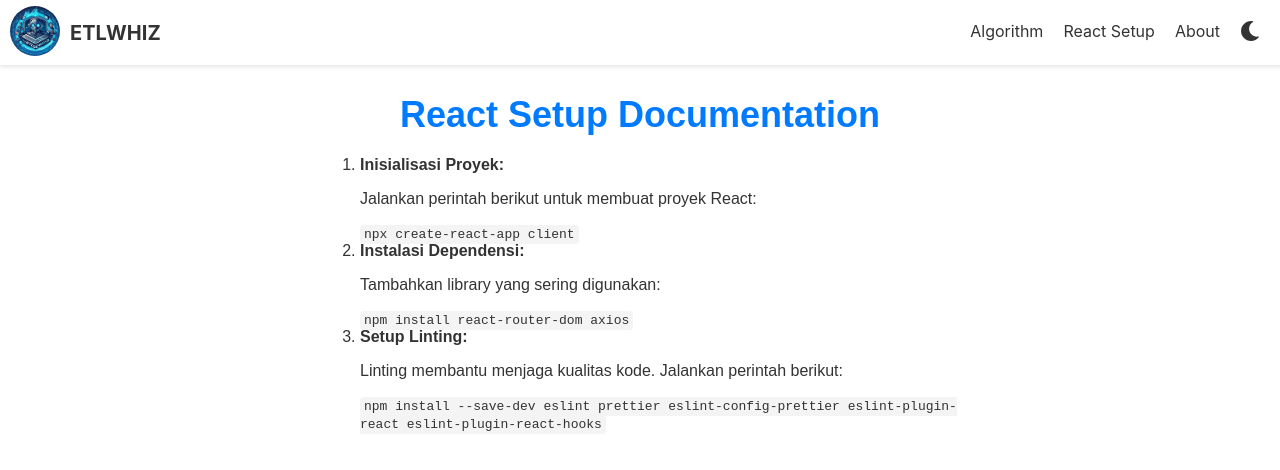
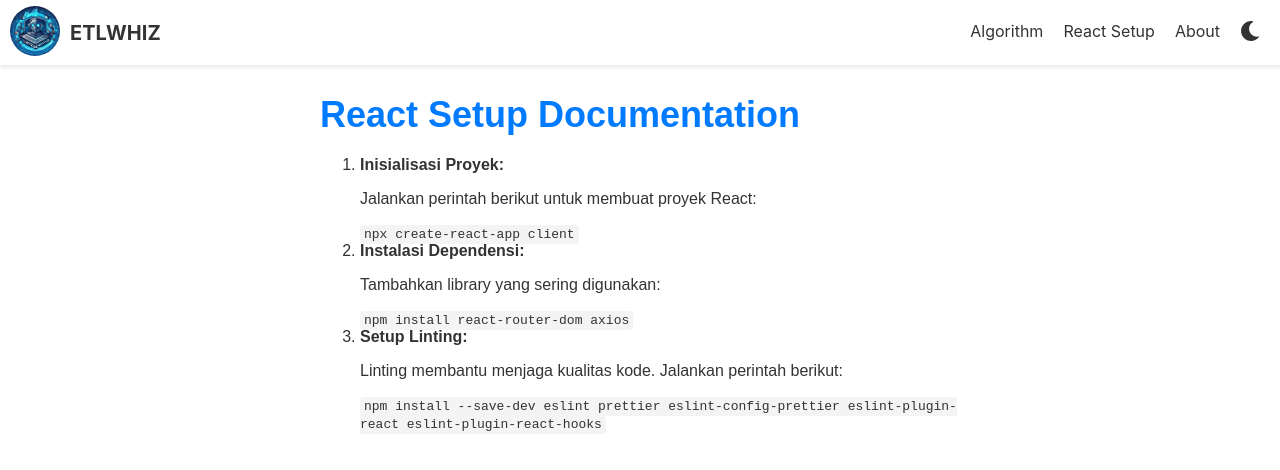
Before and after one commit to erictlwhiz/portfolio, a React (Create React App) app in the folder docsWeb/client/: page /reactsetup in a window 1280 px wide. Shown: the top 470 px of the page. Built offline with nearby package versions, Linux system fonts and the light colour scheme.

Commit message:
update algorithm

```diff
--- a/docsWeb/client/src/App.js
+++ b/docsWeb/client/src/App.js
@@ -7,6 +7,7 @@ import {
 } from 'react-router-dom';
 import './App.css'; // Pastikan path ini sesuai dengan lokasi App.css
 import Home from './pages/Home'; // Pastikan path ini sesuai dengan lokasi Home.jsx
+import Algorithm from './pages/Algorithm'; // Pastikan path ini sesuai dengan lokasi Algorithm.jsx
 import ReactSetup from './pages/ReactSetup'; // Pastikan path ini sesuai dengan lokasi ReactSetup.jsx
 import About from './pages/About'; // Pastikan path ini sesuai dengan lokasi About.jsx
 import Navbar from './components/Navbar'; // Pastikan path ini sesuai dengan lokasi Navbar.jsx
@@ -50,6 +51,8 @@ function App() {
 					{/* Render Home.jsx jika path URL adalah /home */}
 					<Route path="/home" element={<Home />} />
 					{/* Render ReactSetup.jsx jika path URL adalah /reactsetup */}
+					<Route path="/algorithm" element={<Algorithm />} />
+					{/* Render ReactSetup.jsx jika path URL adalah /reactsetup */}
 					<Route path="/reactsetup" element={<ReactSetup />} />
 					{/* Render About.jsx jika path URL adalah /about */}
 					<Route path="/about" element={<About />} />
--- a/docsWeb/client/src/pages/Algorithm.jsx
+++ b/docsWeb/client/src/pages/Algorithm.jsx
@@ -1,5 +1,5 @@
 import React from 'react';
-import './Algorithm.css'; // Import file CSS untuk styling
+import './styles/Algorithm.css'; // Import file CSS untuk styling
 
 const Algorithm = () => {
 	return (
--- a/docsWeb/client/src/pages/Home.jsx
+++ b/docsWeb/client/src/pages/Home.jsx
@@ -3,7 +3,7 @@ import './styles/Home.css';
 
 const Home = () => {
 	return (
-		<div className="home">
+		<div className="home-container">
 			<h1>Welcome to the Documentation Page</h1>
 			<p>
 				This page contains useful guides and tutorials for setting up React
--- a/docsWeb/client/src/pages/ReactSetup.jsx
+++ b/docsWeb/client/src/pages/ReactSetup.jsx
@@ -3,7 +3,7 @@ import './styles/ReactSetup.css';
 
 const ReactSetup = () => {
 	return (
-		<div className="react-setup">
+		<div className="react-setup-container">
 			<h1>React Setup Documentation</h1>
 			<ol>
 				<li>
--- a/docsWeb/client/src/pages/styles/About.css
+++ b/docsWeb/client/src/pages/styles/About.css
@@ -3,8 +3,7 @@
 	padding: 20px;
 	max-width: 1200px;
 	margin: 0 auto;
-	font-family: 'Arial', sans-serif;
-	color: #333;
+	font-family: Arial, sans-serif;
 }
 
 /* Header styling */
--- a/docsWeb/client/src/pages/styles/Algorithm.css
+++ b/docsWeb/client/src/pages/styles/Algorithm.css
@@ -1,10 +1,9 @@
 /* Container for the algorithm page */
 .algorithm-container {
 	padding: 20px;
-	max-width: 800px;
+	max-width: 1200px;
 	margin: 0 auto;
 	font-family: Arial, sans-serif;
-	color: #333;
 }
 
 /* Title styling */
--- a/docsWeb/client/src/pages/styles/Home.css
+++ b/docsWeb/client/src/pages/styles/Home.css
@@ -1,10 +1,11 @@
-.home {
+.home-container {
+	padding: 20px;
+	max-width: 1200px;
+	margin: 0 auto;
 	font-family: Arial, sans-serif;
-	text-align: center;
-	padding: 20px;
 }
 
-.home h1 {
+.home-container h1 {
 	font-size: 36px;
 	color: #007bff; /* Warna biru untuk h1 */
 	margin-bottom: 20px;
--- a/docsWeb/client/src/pages/styles/ReactSetup.css
+++ b/docsWeb/client/src/pages/styles/ReactSetup.css
@@ -1,22 +1,23 @@
-.react-setup {
+.react-setup-container {
+	padding: 20px;
+	max-width: 1200px;
+	margin: 0 auto;
 	font-family: Arial, sans-serif;
-	padding: 20px;
-	text-align: center;
 }
 
-.react-setup h1 {
+.react-setup-container h1 {
 	color: #007bff;
 	font-size: 36px;
 	margin-bottom: 20px;
 }
 
-.react-setup ol {
+.react-setup-container ol {
 	margin: 20px auto;
 	max-width: 600px;
 	text-align: left;
 }
 
-.react-setup code {
+.react-setup-container code {
 	background-color: #f4f4f4;
 	padding: 2px 4px;
 	border-radius: 4px;
```
